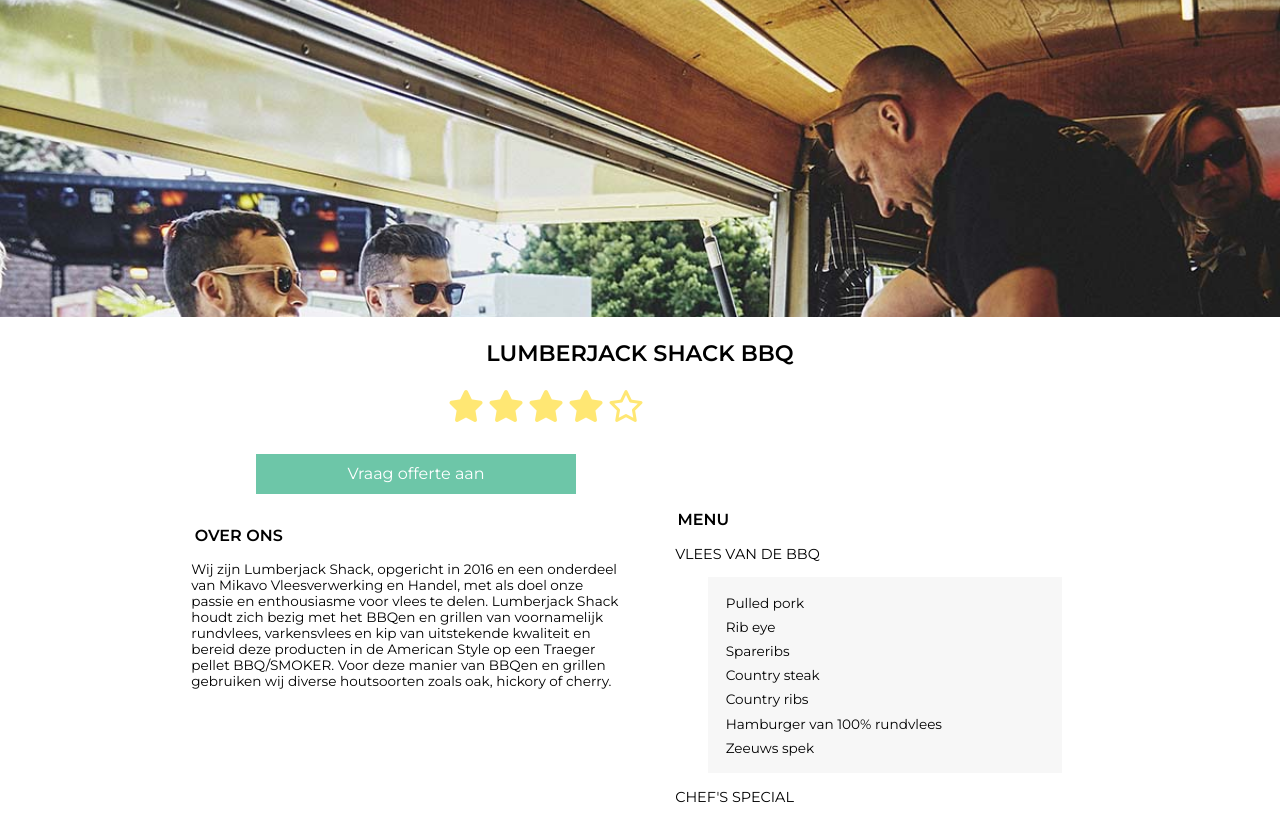
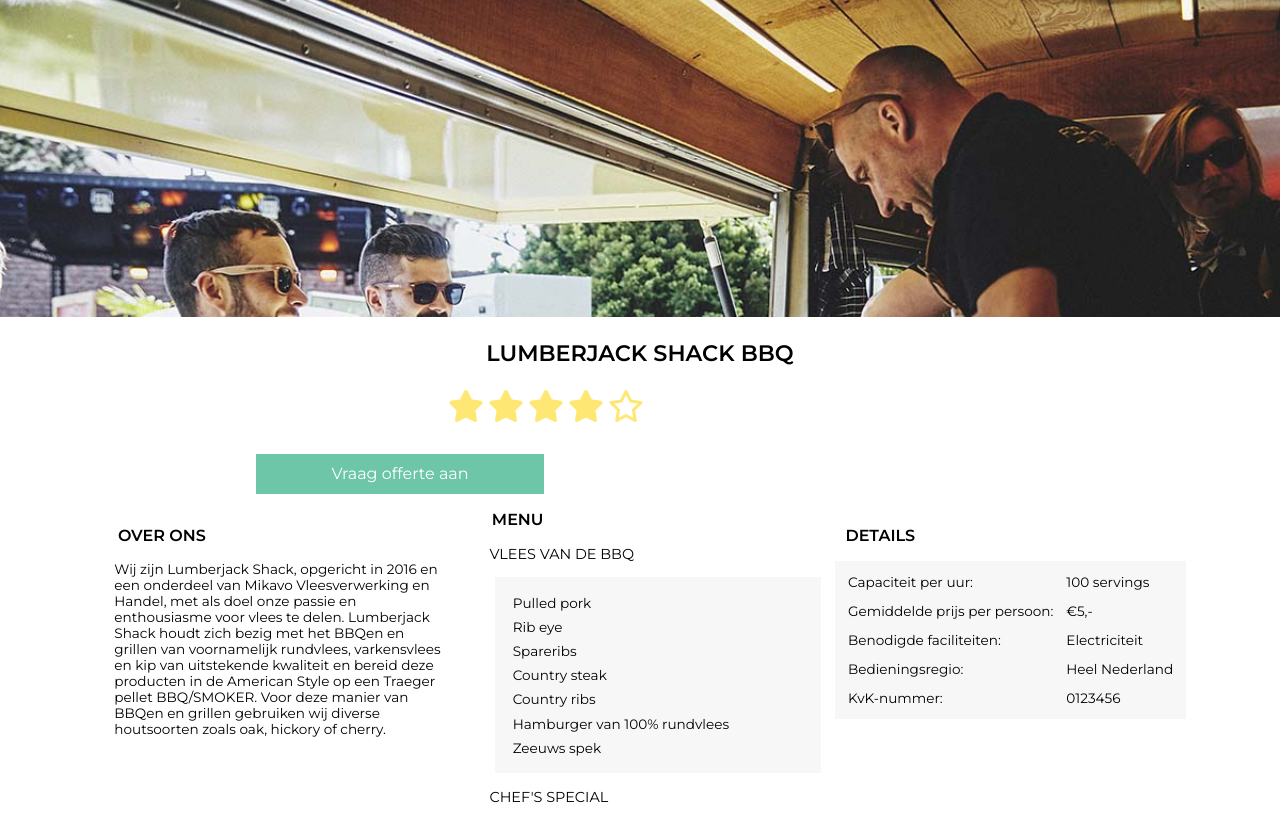
Before and after one commit to kiara1404/frontend-foodtrucks, a plain HTML site: page detailpagina.html in a window 1280 px wide. Shown: the part 92-909 px from the top of the page. Drawn offline with Linux system fonts and the light colour scheme.

Commit message:
Add files via upload

```diff
--- a/styles/styles.css
+++ b/styles/styles.css
@@ -17,9 +17,9 @@
 main section p {
     font-family: 'Abril Fatface', cursive;
     font-size: 1.2em;
-    width: 15em;
+    width: 12em;
     text-align: center;
-    margin: 2em 0em 0em 5em;
+    margin: 1em 0em 0em 5em;
     ;
 }
 
@@ -420,7 +420,7 @@
     width: 90vw;
     font-size: 0.85em;
     margin: 1em 2em 2em 1.5em;
-    width: 32em;
+    width: 24em;
 
 }
 
@@ -434,10 +434,10 @@
 main container:nth-child(2) article ul {
     font-family: 'Montserrat', sans-serif;
     font-size: 0.85em;
-    margin: 1em 0 1em 4em;
+    margin: 1em 0 1em 2em;
     list-style-type: none;
     background-color: #f7f7f7;
-    width: 26em;
+    width: 24em;
     padding: 1em 0 1em 1em;
 }
 
@@ -448,11 +448,11 @@
     width: 90vw;
     font-size: 0.85em;
     margin: 1em 0 2em 1.5em;
-    width: 32em;
+    width: 24em;
 }
 main container article:nth-child(2) button {
     background-color: #6dc6a8;
-    width: 20em;
+    width: 18em;
     height: 2.5em;
     font-family: 'Montserrat', sans serif;
     font-size: 1em;
@@ -476,7 +476,7 @@
     font-family: 'Montserrat', sans-serif;
     font-size: 0.85em;
     border-spacing: 1em;
-    margin: 1em 0 1em 4em;
+    margin: 1em 0 1em 1em;
     background-color: #f7f7f7;
 
 }
```
